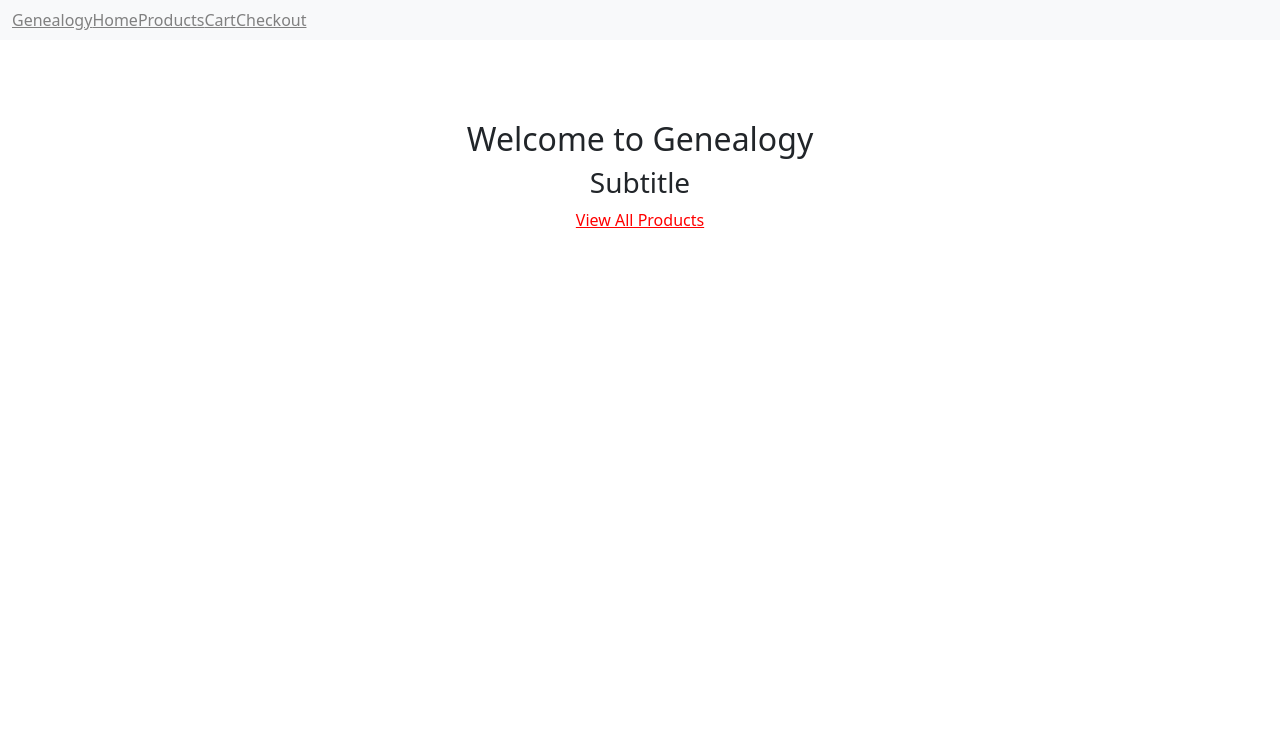
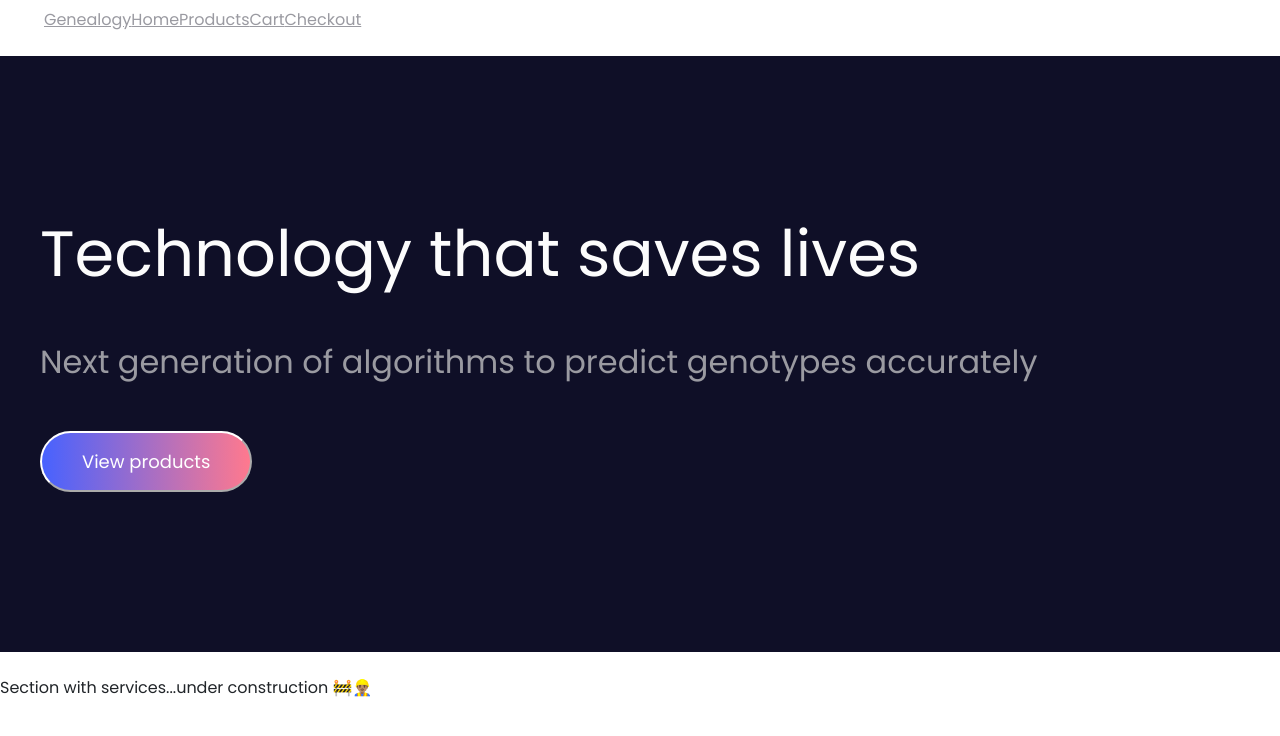
Before and after one commit to elisammz/My-webstore, a React (Create React App) app: page / in a window 1280 px wide. Shown: the top 736 px of the page. Built offline with nearby package versions, Linux system fonts and the light colour scheme; what aws-amplify would draw is missing.

Commit message:
Added styling to Header

```diff
--- /dev/null
+++ b/src/components/Header.js
@@ -0,0 +1,32 @@
+import React from "react";
+import { Link } from "react-router-dom";
+import "bootstrap/dist/css/bootstrap.min.css";
+
+//Components
+import Navbar from "../components/styles/Navbar.styled";
+import { StyledHeader } from "../components/styles/Header.styled";
+import Button from "../components/styles/Button.styled";
+
+const linkStyle = {
+  color: "white",
+  textDecoration: "none",
+};
+
+export default function Header() {
+  return (
+    <>
+      <Navbar />
+      <StyledHeader className=" flex-lg-row">
+        <h1>Technology that saves lives</h1>
+        <h2>Next generation of algorithms to predict genotypes accurately</h2>
+        <Button>
+          <Link to="/products" style={linkStyle}>
+            View products
+          </Link>
+        </Button>
+      </StyledHeader>
+      <br />
+      <p> Section with services...under construction 🚧👷🏽‍♂️ </p>
+    </>
+  );
+}
--- /dev/null
+++ b/src/components/styles/Button.styled.js
@@ -0,0 +1,27 @@
+import styled from "styled-components";
+
+const Button = styled.button`
+  background: rgb(71, 98, 255);
+  background: linear-gradient(
+    90deg,
+    rgba(71, 98, 255, 1) 0%,
+    rgba(255, 121, 142, 1) 100%
+  );
+  border-radius: 50px;
+  border-color: white;
+  color: white;
+  font-size: 18px;
+  padding: 15px 40px;
+  cursor: pointer;
+
+  &:hover {
+    background: rgb(255, 121, 142);
+    background: linear-gradient(
+      90deg,
+      rgba(255, 121, 142, 1) 0%,
+      rgba(71, 98, 255, 1) 100%
+    );
+  }
+`;
+
+export default Button;
--- /dev/null
+++ b/src/components/styles/Global.js
@@ -0,0 +1,19 @@
+import { createGlobalStyle } from "styled-components";
+
+const GlobalStyles = createGlobalStyle`
+@import url('https://fonts.googleapis.com/css2?family=Poppins:wght@400&display=swap');
+
+body{
+    background: #FFFFFF;
+    font-family: 'Poppins', sans-serif;
+}
+
+p{
+    line-height: 1.5;
+}
+
+img{
+    max-width:100%;
+}`;
+
+export default GlobalStyles;
--- /dev/null
+++ b/src/components/styles/Header.styled.js
@@ -0,0 +1,20 @@
+import styled from "styled-components";
+
+export const StyledHeader = styled.section`
+
+  background-color: #0f0f27;
+  padding: 160px 40px;
+
+  h1 {
+    color: #FCFCFC;
+    font-size: 4rem;
+  }
+
+  h2 {
+    margin: 50px 0px 50px 0px;
+    color: #9A9AA1;
+  }
+
+}
+
+`;
--- a/src/components/styles/Hero.styled.js
+++ /dev/null
@@ -1,28 +0,0 @@
-import React from "react";
-import { Link } from "react-router-dom";
-import styled from "styled-components";
-import { render } from "@testing-library/react";
-
-const HeroSection = styled.section`
-  margin: 0 auto;
-  text-align: center;
-  margin-top: 120px;
-`;
-
-const linkStyle = {
-  color: "red",
-};
-
-function Hero() {
-  return (
-    <HeroSection>
-      <h2>Welcome to Genealogy</h2>
-      <h3>Subtitle</h3>
-      <Link to="/products" style={linkStyle}>
-        View All Products
-      </Link>
-    </HeroSection>
-  );
-}
-
-export default Hero;
--- a/src/components/styles/Navbar.styled.js
+++ b/src/components/styles/Navbar.styled.js
@@ -5,18 +5,18 @@ import styled from "styled-components";
 import "bootstrap/dist/css/bootstrap.min.css";
 
 const NavbarListed = styled.ul`
-  display: flex;
   justify-content: center;
   text-decoration: none;
+  background-color: white;
 `;
 const linkStyle = {
-  color: "grey",
+  color: "#9A9AA1",
 };
 
 function NavBar() {
   return (
     <NavbarListed>
-      <nav class="navbar navbar-expand-lg navbar-light bg-light fixed-top">
+      <nav class="navbar navbar-expand-lg navbar-light">
         <div class="container-fluid">
           <Link to="/home" style={linkStyle}>
             Genealogy
--- a/src/pages/Admin.js
+++ b/src/pages/Admin.js
@@ -7,8 +7,6 @@ import config from "../aws-exports";
 import "bootstrap/dist/css/bootstrap.min.css";
 
 // Components
-import Navbar from "../components/styles/Navbar.styled";
-import Hero from "../components/styles/Hero.styled";
 
 const {
   aws_user_files_s3_bucket_region: region,
@@ -68,7 +66,6 @@ const Admin = () => {
   return (
     <section className="admin-container text-primary">
       <AmplifyAuthenticator>
-        <Navbar />
         <div>
           <header className="admin-header">
             <h3>Add New Product in this page as Admin user</h3>
--- a/src/pages/Home.js
+++ b/src/pages/Home.js
@@ -3,14 +3,14 @@ import React, { useContext } from "react";
 import { ProductContext } from "../context/products";
 
 // Components
-import Navbar from "../components/styles/Navbar.styled";
-import Hero from "../components/styles/Hero.styled";
+import GlobalStyles from "../components/styles/Global";
+import Header from "../components/Header";
 
 function Home() {
   return (
     <div>
-      <Navbar />
-      <Hero />
+      <GlobalStyles />
+      <Header />
     </div>
   );
 }
```
Also changed, not shown: src/components/styles/Container.styled.js (added).
